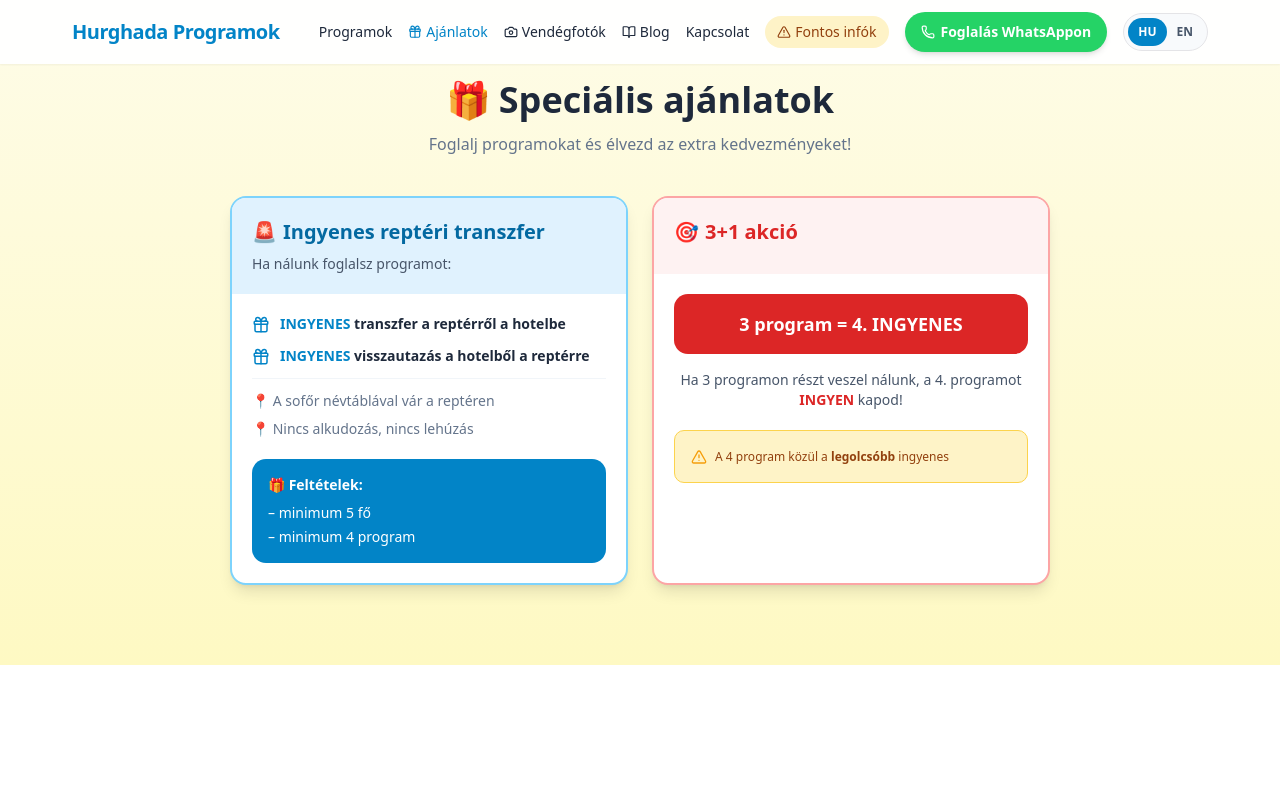
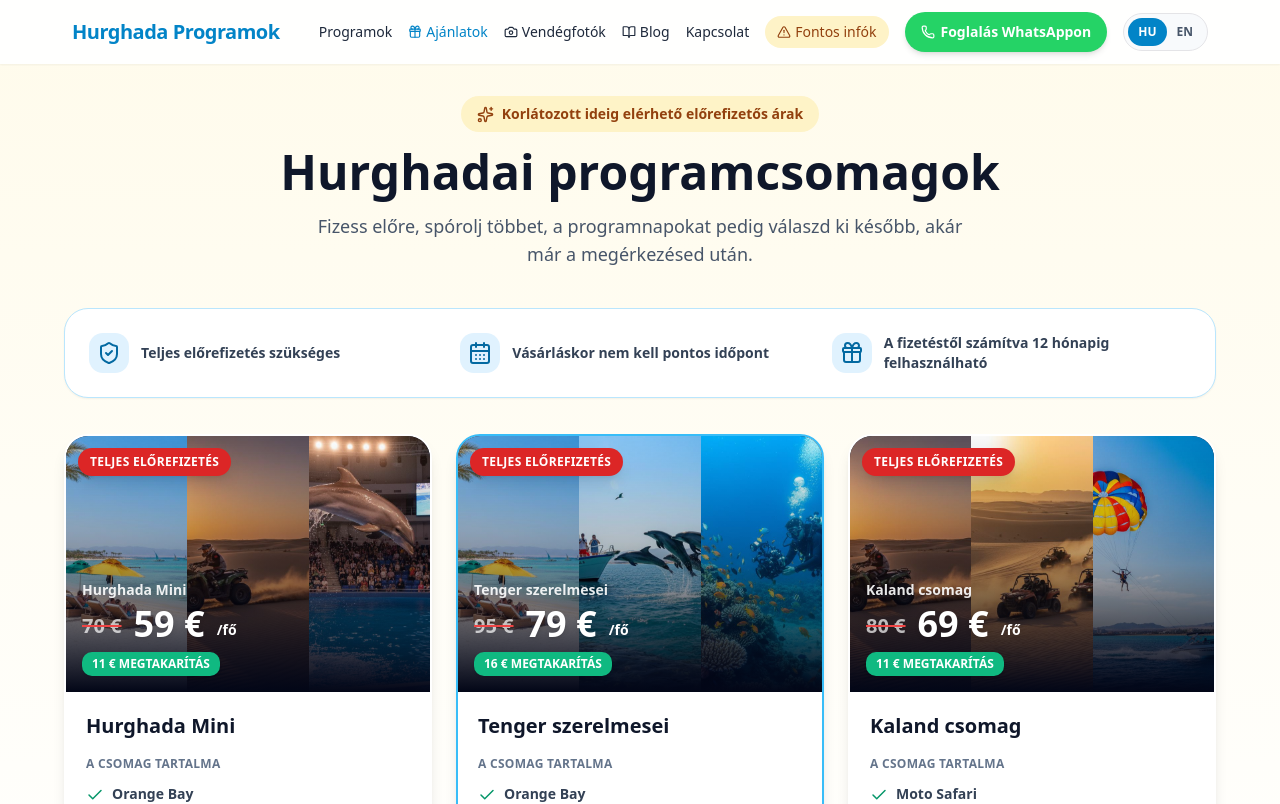
Before and after one commit to moldovansandor1998-ai/hurghada-weboldal2, a React (Vite) app: page /ajanlatok in a window 1280 px wide. Shown: the top 804 px of the page. Built offline with nearby package versions, Linux system fonts and the light colour scheme.

Commit message:
Build image-rich prepaid package cards

```diff
--- a/src/sections/OffersSection.tsx
+++ b/src/sections/OffersSection.tsx
@@ -1,79 +1,82 @@
-import { Gift, AlertTriangle } from 'lucide-react';
-import { useScrollAnimation } from '@/hooks/useScrollAnimation';
+import { AlertTriangle, CalendarDays, Check, Gift, MessageCircle, ShieldCheck, Sparkles } from 'lucide-react'
+import { Link } from 'react-router-dom'
+import { useScrollAnimation } from '@/hooks/useScrollAnimation'
+import { WHATSAPP_NUMBER } from '@/data/programs'
+import { useLanguage } from '@/lib/i18n'
+
+const packages = [
+  { nameHu: 'Hurghada Mini', nameEn: 'Hurghada Mini', programsHu: ['Orange Bay', 'Moto Safari', 'Dolphin Show'], programsEn: ['Orange Bay', 'Moto Safari', 'Dolphin Show'], images: ['/images/orange-bay-new.jpg', '/images/quad.jpg', '/images/dolphinarium.jpg'], oldPrice: 70, price: 59 },
+  { nameHu: 'Tenger szerelmesei', nameEn: 'Sea Lovers', programsHu: ['Orange Bay', 'Dolphin House', 'Búvárkirándulás'], programsEn: ['Orange Bay', 'Dolphin House', 'Scuba Diving Trip'], images: ['/images/orange-bay-new.jpg', '/images/dolphins.jpg', '/images/diving.jpg'], oldPrice: 95, price: 79, featured: true },
+  { nameHu: 'Kaland csomag', nameEn: 'Adventure Package', programsHu: ['Moto Safari', 'Super Safari', 'Parasailing'], programsEn: ['Moto Safari', 'Super Safari', 'Parasailing'], images: ['/images/quad.jpg', '/images/super-safari-new.jpg', '/images/parasailing.jpg'], oldPrice: 80, price: 69 },
+  { nameHu: 'Hurghada Best Of', nameEn: 'Hurghada Best Of', programsHu: ['Orange Bay', 'Super Safari', 'Luxor – Királyok Völgye'], programsEn: ['Orange Bay', 'Super Safari', 'Luxor – Valley of the Kings'], images: ['/images/orange-bay-new.jpg', '/images/super-safari-new.jpg', '/images/luxor-kiralyok-volgye.jpg'], oldPrice: 140, price: 119, featured: true },
+  { nameHu: 'Egyiptom felfedező', nameEn: 'Discover Egypt', programsHu: ['Orange Bay', 'Super Safari', 'Luxor – Királyok Völgye', 'Kairó – Régi Múzeum'], programsEn: ['Orange Bay', 'Super Safari', 'Luxor – Valley of the Kings', 'Cairo – Pyramids & Old Museum'], images: ['/images/orange-bay-new.jpg', '/images/super-safari-new.jpg', '/images/luxor-kiralyok-volgye.jpg', '/images/kairo-piramisok.jpg'], oldPrice: 205, price: 179 },
+  { nameHu: 'Prémium élménycsomag', nameEn: 'Premium Experience', programsHu: ['VIP Orange Bay', 'VIP Hula Hula', 'Luxor – Királyok Völgye'], programsEn: ['VIP Orange Bay', 'VIP Hula Hula', 'Luxor – Valley of the Kings'], images: ['/images/vip-hajo-1.jpg', '/images/vip-hajo-2.jpg', '/images/luxor-kiralyok-volgye.jpg'], oldPrice: 180, price: 155 },
+]
 
 export default function OffersSection() {
-  const { ref, isVisible } = useScrollAnimation();
+  const { ref, isVisible } = useScrollAnimation()
+  const { language } = useLanguage()
+  const en = language === 'en'
+  const whatsapp = (name: string) => `https://wa.me/${WHATSAPP_NUMBER.replace('+', '')}?text=${encodeURIComponent(en ? `Hello! I would like to book the ${name} prepaid package.` : `Szia! A(z) ${name} előrefizetős programcsomagot szeretném lefoglalni.`)}`
 
-  return (
-    <section id="ajanlatok" className="py-16 sm:py-20 bg-gradient-to-b from-[#fefce8] to-[#fef9c3]" ref={ref}>
-      <div className="max-w-[1200px] mx-auto px-4 sm:px-6">
+  return <main className="min-h-screen bg-gradient-to-b from-amber-50 via-white to-sky-50 pb-16 pt-24" ref={ref}>
+    <section className="mx-auto max-w-[1200px] px-4 sm:px-6">
+      <div className={`mx-auto mb-10 max-w-3xl text-center transition-all duration-500 ${isVisible ? 'translate-y-0 opacity-100' : 'translate-y-5 opacity-0'}`}>
+        <div className="mb-4 inline-flex items-center gap-2 rounded-full bg-amber-100 px-4 py-2 text-sm font-bold text-amber-800"><Sparkles size={17} />{en ? 'Limited prepaid prices' : 'Korlátozott ideig elérhető előrefizetős árak'}</div>
+        <h1 className="text-3xl font-black text-slate-900 sm:text-5xl">{en ? 'Hurghada excursion packages' : 'Hurghadai programcsomagok'}</h1>
+        <p className="mx-auto mt-4 max-w-2xl text-base leading-relaxed text-slate-600 sm:text-lg">{en ? 'Pay in advance, save more and choose your excursion dates later after you arrive.' : 'Fizess előre, spórolj többet, a programnapokat pedig válaszd ki később, akár már a megérkezésed után.'}</p>
+      </div>
 
-        {/* Section Header */}
-        <div className={`text-center mb-10 transition-all duration-600 ${isVisible ? 'opacity-100 translate-y-0' : 'opacity-0 translate-y-5'}`}>
-          <h2 className="text-[#1e293b] font-bold text-3xl sm:text-4xl mb-3">
-            <span className="mr-2">🎁</span>Speciális ajánlatok
-          </h2>
-          <p className="text-[#64748b] text-base max-w-xl mx-auto">
-            Foglalj programokat és élvezd az extra kedvezményeket!
-          </p>
-        </div>
+      <div className="mb-9 grid gap-3 rounded-3xl border border-sky-200 bg-white p-5 shadow-sm sm:grid-cols-3 sm:p-6">
+        <Info icon={<ShieldCheck />} text={en ? 'Full prepayment required' : 'Teljes előrefizetés szükséges'} />
+        <Info icon={<CalendarDays />} text={en ? 'No exact dates needed at purchase' : 'Vásárláskor nem kell pontos időpont'} />
+        <Info icon={<Gift />} text={en ? 'Valid for 12 months after payment' : 'A fizetéstől számítva 12 hónapig felhasználható'} />
+      </div>
 
-        <div className="grid grid-cols-1 lg:grid-cols-2 gap-6 max-w-[820px] mx-auto">
+      <div className="grid gap-6 md:grid-cols-2 xl:grid-cols-3">
+        {packages.map((item, index) => {
+          const name = en ? item.nameEn : item.nameHu
+          const programs = en ? item.programsEn : item.programsHu
+          return <article key={item.nameHu} className={`relative flex flex-col overflow-hidden rounded-3xl border-2 bg-white shadow-lg transition duration-300 hover:-translate-y-1 hover:shadow-xl ${item.featured ? 'border-sky-400' : 'border-white'} ${isVisible ? 'translate-y-0 opacity-100' : 'translate-y-5 opacity-0'}`} style={{ transitionDelay: `${Math.min(index * 70, 350)}ms` }}>
+            <PackageCover images={item.images} name={name} oldPrice={item.oldPrice} price={item.price} en={en} />
+            <div className="flex flex-1 flex-col p-5">
+              <h2 className="text-xl font-black text-slate-900">{name}</h2>
+              <p className="mb-3 mt-4 text-xs font-bold uppercase tracking-wide text-slate-500">{en ? 'Included excursions' : 'A csomag tartalma'}</p>
+              <ul className="mb-6 space-y-2.5">{programs.map(program => <li key={program} className="flex items-start gap-2 text-sm font-semibold text-slate-700"><Check size={18} className="mt-0.5 shrink-0 text-emerald-600" />{program}</li>)}</ul>
+              <a href={whatsapp(name)} target="_blank" rel="noreferrer" className="mt-auto inline-flex min-h-12 items-center justify-center gap-2 rounded-xl bg-[#25d366] px-5 font-black text-white shadow-md transition hover:bg-[#128c7e]"><MessageCircle size={19} />{en ? 'Book this package' : 'Csomag foglalása'}</a>
+            </div>
+          </article>
+        })}
+      </div>
 
-          {/* OFFER 1: Free Airport Transfer */}
-          <div className={`bg-white rounded-2xl border-2 border-[#7dd3fc] shadow-lg hover:shadow-xl transition-all duration-300 hover:-translate-y-1 overflow-hidden ${isVisible ? 'opacity-100 translate-y-0' : 'opacity-0 translate-y-5'}`} style={{ transitionDelay: '100ms' }}>
-            <div className="bg-[#e0f2fe] p-5">
-              <h3 className="text-[#0369a1] font-extrabold text-xl leading-snug mb-2">
-                <span className="mr-1.5">🚨</span>Ingyenes reptéri transzfer
-              </h3>
-              <p className="text-[#475569] text-sm">Ha nálunk foglalsz programot:</p>
-            </div>
-            <div className="p-5 space-y-3">
-              <div className="flex items-start gap-2.5">
-                <Gift size={18} className="text-[#0284c7] mt-0.5 flex-shrink-0" />
-                <p className="text-[#1e293b] font-semibold text-sm"><span className="font-extrabold text-[#0284c7]">INGYENES</span> transzfer a reptérről a hotelbe</p>
-              </div>
-              <div className="flex items-start gap-2.5">
-                <Gift size={18} className="text-[#0284c7] mt-0.5 flex-shrink-0" />
-                <p className="text-[#1e293b] font-semibold text-sm"><span className="font-extrabold text-[#0284c7]">INGYENES</span> visszautazás a hotelből a reptérre</p>
-              </div>
-              <div className="space-y-2 pt-3 border-t border-[#f1f5f9]">
-                <p className="text-[#64748b] text-sm">📍 A sofőr névtáblával vár a reptéren</p>
-                <p className="text-[#64748b] text-sm">📍 Nincs alkudozás, nincs lehúzás</p>
-              </div>
-            </div>
-            <div className="mx-5 mb-5 bg-[#0284c7] rounded-xl p-4 text-white">
-              <p className="font-bold text-sm mb-2">🎁 Feltételek:</p>
-              <ul className="space-y-1 text-sm">
-                <li>– minimum 5 fő</li>
-                <li>– minimum 4 program</li>
-              </ul>
-            </div>
-          </div>
+      <div className="mt-9 rounded-3xl border border-amber-200 bg-amber-50 p-5 sm:p-7">
+        <div className="flex items-start gap-3"><AlertTriangle className="mt-0.5 shrink-0 text-amber-600" /><div><h2 className="font-black text-slate-900">{en ? 'Important package information' : 'Fontos tudnivalók a csomagokról'}</h2><p className="mt-2 text-sm leading-relaxed text-slate-700">{en ? 'Packages can be purchased until 31 December 2026 with full prepayment. Dates can be arranged later, subject to availability, weather and operating days. Package discounts cannot be combined with other promotions. Individual excursions remain available at their standard price with payment on the day.' : 'A csomagok 2026. december 31-ig, teljes előrefizetéssel vásárolhatók meg. A programnapok később egyeztethetők a szabad helyek, az időjárás és az indulási napok szerint. A csomagkedvezmény más akcióval nem vonható össze. Az egyes programok továbbra is foglalhatók normál áron, a program napján történő fizetéssel.'}</p><Link to="/aszf" className="mt-3 inline-block text-sm font-bold text-sky-700 underline underline-offset-4">{en ? 'Detailed terms and cancellation policy' : 'Részletes feltételek és lemondási szabályok az ÁSZF-ben'}</Link></div></div>
+      </div>
 
-          {/* OFFER 2: 3+1 */}
-          <div className={`bg-white rounded-2xl border-2 border-[#fca5a5] shadow-lg hover:shadow-xl transition-all duration-300 hover:-translate-y-1 overflow-hidden ${isVisible ? 'opacity-100 translate-y-0' : 'opacity-0 translate-y-5'}`} style={{ transitionDelay: '200ms' }}>
-            <div className="bg-[#fef2f2] p-5">
-              <h3 className="text-[#dc2626] font-extrabold text-xl leading-snug mb-2">
-                <span className="mr-1.5">🎯</span>3+1 akció
-              </h3>
-            </div>
-            <div className="p-5 space-y-4">
-              <div className="bg-[#dc2626] rounded-xl p-4 text-white text-center">
-                <p className="font-extrabold text-lg">3 program = 4. INGYENES</p>
-              </div>
-              <p className="text-[#475569] text-sm text-center">Ha 3 programon részt veszel nálunk, a 4. programot <span className="font-bold text-[#dc2626]">INGYEN</span> kapod!</p>
-            </div>
-            <div className="mx-5 mb-5 bg-[#fef3c7] rounded-lg p-4 border border-[#fcd34d]">
-              <div className="flex items-start gap-2">
-                <AlertTriangle size={16} className="text-[#f59e0b] mt-0.5 flex-shrink-0" />
-                <p className="text-[#92400e] text-xs leading-relaxed">A 4 program közül a <strong>legolcsóbb</strong> ingyenes</p>
-              </div>
-            </div>
-          </div>
-
-        </div>
+      <div className="mt-12 grid gap-6 lg:grid-cols-2">
+        <LegacyOffer title={en ? 'Free airport transfer' : 'Ingyenes reptéri transzfer'} color="sky" lines={en ? ['Free airport-to-hotel transfer', 'Free hotel-to-airport transfer', 'Minimum 5 guests and 4 excursions'] : ['Ingyenes transzfer a reptérről a hotelbe', 'Ingyenes visszaút a hotelből a reptérre', 'Minimum 5 fő és minimum 4 program']} />
+        <LegacyOffer title={en ? '3+1 promotion' : '3+1 akció'} color="red" lines={en ? ['Book 3 excursions and get the 4th one free', 'The cheapest excursion is free', 'Cannot be combined with package prices'] : ['Foglalj 3 programot, és a 4. program ingyenes', 'A legolcsóbb program ingyenes', 'Csomagárakkal nem vonható össze']} />
       </div>
     </section>
-  );
+  </main>
 }
+
+function PackageCover({ images, name, oldPrice, price, en }: { images: string[]; name: string; oldPrice: number; price: number; en: boolean }) {
+  return <div className="relative h-64 overflow-hidden bg-slate-900">
+    <div className={`grid h-full ${images.length === 4 ? 'grid-cols-2 grid-rows-2' : 'grid-cols-3'}`}>{images.map((image, index) => <img key={`${image}-${index}`} src={image} alt="" className="h-full w-full object-cover" loading="lazy" />)}</div>
+    <div className="absolute inset-0 bg-gradient-to-t from-slate-950 via-slate-950/30 to-transparent" />
+    <div className="absolute left-3 top-3 rounded-full bg-red-600 px-3 py-1.5 text-xs font-black uppercase tracking-wide text-white shadow-lg">{en ? 'Full prepayment' : 'Teljes előrefizetés'}</div>
+    <div className="absolute inset-x-0 bottom-0 p-4 text-white">
+      <div className="mb-1 text-sm font-bold text-white/90">{name}</div>
+      <div className="flex items-end gap-3"><span className="pb-1 text-xl font-black text-white/70 line-through decoration-red-500 decoration-2">{oldPrice} €</span><span className="text-4xl font-black text-white drop-shadow">{price} €</span><span className="pb-1 text-sm font-bold">/{en ? 'person' : 'fő'}</span></div>
+      <div className="mt-2 inline-flex rounded-lg bg-emerald-500 px-2.5 py-1 text-xs font-black text-white shadow">{en ? `SAVE ${oldPrice - price} €` : `${oldPrice - price} € MEGTAKARÍTÁS`}</div>
+    </div>
+  </div>
+}
+
+function Info({ icon, text }: { icon: React.ReactNode; text: string }) { return <div className="flex items-center gap-3 text-sm font-bold text-slate-700"><span className="grid h-10 w-10 shrink-0 place-items-center rounded-xl bg-sky-100 text-sky-700">{icon}</span>{text}</div> }
+
+function LegacyOffer({ title, lines, color }: { title: string; lines: string[]; color: 'sky' | 'red' }) {
+  const tone = color === 'sky' ? 'border-sky-200 bg-sky-50 text-sky-800' : 'border-red-200 bg-red-50 text-red-800'
+  return <article className={`rounded-3xl border p-6 ${tone}`}><h2 className="text-xl font-black">🎁 {title}</h2><ul className="mt-4 space-y-2">{lines.map(line => <li key={line} className="flex gap-2 text-sm font-semibold"><Check size={17} className="mt-0.5 shrink-0" />{line}</li>)}</ul></article>
+}
```
